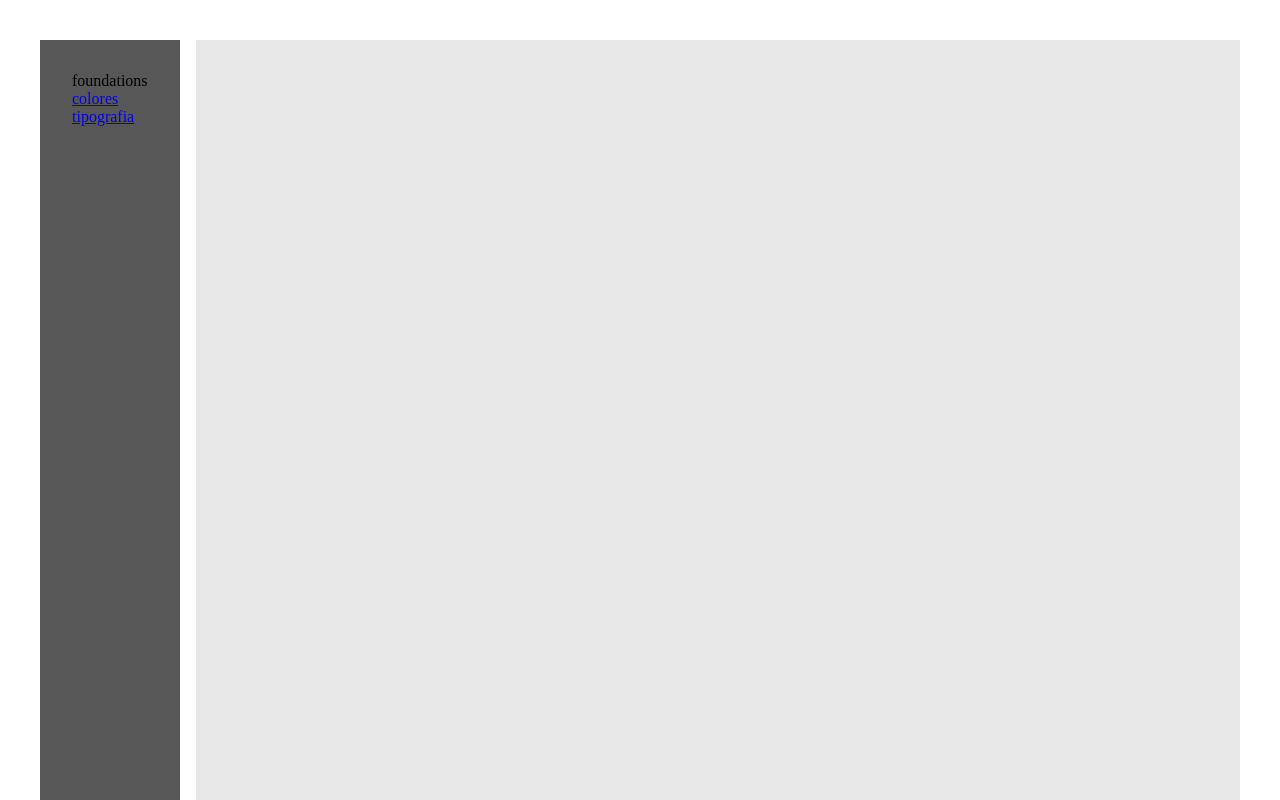
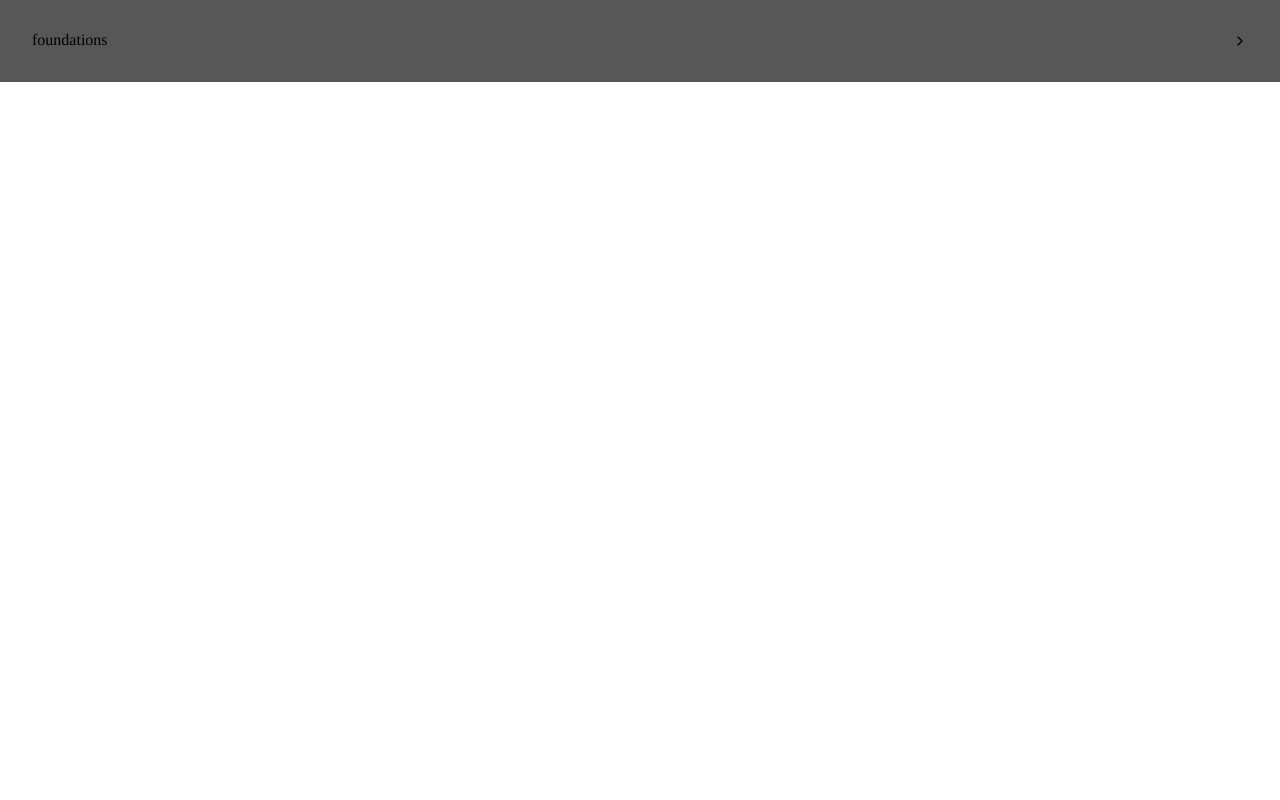
Before and after one commit to roddsolis/design-system-library-template, a Next.js app: page / in a window 1280 px wide. Shown: the top 800 px of the page. Built offline with nearby package versions, Linux system fonts and the light colour scheme.

Commit message:
esta es una version estable que contiene la estrcutura basica y el funcionamiento basico del menu

```diff
--- a/package.json
+++ b/package.json
@@ -10,10 +10,12 @@
   },
   "dependencies": {
     "contentlayer": "^0.3.4",
+    "lucide-react": "^0.475.0",
     "next": "13.5.8",
     "next-contentlayer": "^0.3.4",
     "react": "^18",
-    "react-dom": "^18"
+    "react-dom": "^18",
+    "sass": "^1.85.0"
   },
   "devDependencies": {
     "eslint": "^8",
--- a/src/app/Home-style.css
+++ /dev/null
@@ -1,5 +0,0 @@
-.HomeContainer {
-  display: flex;
-  gap: 1em;
-  padding: 2em;
-}
--- a/src/app/layout.jsx
+++ b/src/app/layout.jsx
@@ -1,5 +1,5 @@
 import SideMenu from "@/components/SideMenu";
-import MainContent from "@/components/MainContent";
+import "@/app/styles/global.scss";
 
 export default function RootLayout({ children }) {
   return (
@@ -7,7 +7,7 @@ export default function RootLayout({ children }) {
       <body>
         <div className="HomeContainer">
           <SideMenu />
-          <MainContent>{children}</MainContent>
+          <div className="MainContent">{children}</div>
         </div>
       </body>
     </html>
--- a/src/app/page.jsx
+++ b/src/app/page.jsx
@@ -1,11 +1,3 @@
-import SideMenu from "@/components/SideMenu";
-import MainContent from "@/components/MainContent";
-import "@/app/Home-style.css";
-
-export default function Home({ children }) {
-  return (
-    <div className="HomeContainer">
-      <MainContent>{children}</MainContent>
-    </div>
-  );
+export default function Home() {
+  return <></>;
 }
--- /dev/null
+++ b/src/app/styles/global.scss
@@ -0,0 +1,12 @@
+* {
+  padding: 0;
+  margin: 0;
+  box-sizing: border-box;
+  shape-rendering: geometricPrecision;
+  text-rendering: geometricPrecision;
+}
+
+a {
+  display: block;
+  text-decoration: none;
+}
--- a/src/components/MainContent.jsx
+++ b/src/components/MainContent.jsx
@@ -1,4 +1,4 @@
-import "@/components/MainContent-style.css";
+import "@/components/MainContent-style.scss";
 
 const MainContent = ({ children }) => {
   return <div className="MainContent">{children}</div>;
--- a/src/components/SideMenu-style.css
+++ b/src/components/SideMenu-style.scss
@@ -9,4 +9,10 @@
     display: flex;
     flex-direction: column;
   }
+
+  .Category {
+    display: flex;
+    justify-content: space-between;
+    align-items: center;
+  }
 }
--- a/src/components/SideMenu.jsx
+++ b/src/components/SideMenu.jsx
@@ -1,17 +1,26 @@
 "use client";
 
-import React from "react";
+import React, { useEffect, useState } from "react";
 import Link from "next/link";
-import "@/components/SideMenu-style.css";
-import { useEffect, useState } from "react";
+import "@/components/SideMenu-style.scss";
+import { ChevronRight, ChevronDown } from "lucide-react";
 
 const SideMenu = () => {
   const [seeItems, setSeeItems] = useState(false);
 
+  useEffect(() => {
+    setSeeItems(false);
+  }, []);
   return (
     <div className="SideMenuContainer">
-      <div className="Category">foundations</div>
-      <div className="SubCategoryItems">
+      <div className="Category" onClick={() => setSeeItems(!seeItems)}>
+        foundations{" "}
+        {!seeItems ? <ChevronRight size={16} /> : <ChevronDown size={16} />}
+      </div>
+      <div
+        className="SubCategoryItems"
+        style={{ display: seeItems ? "block" : "none" }}
+      >
         <Link href="/colores">colores</Link>
         <Link href="/tipografia">tipografia</Link>
       </div>
```
Also changed, not shown: src/components/MainContent-style.scss (renamed from src/components/MainContent-style.css), 1 other file (tests, documents, lock files or other folders).
